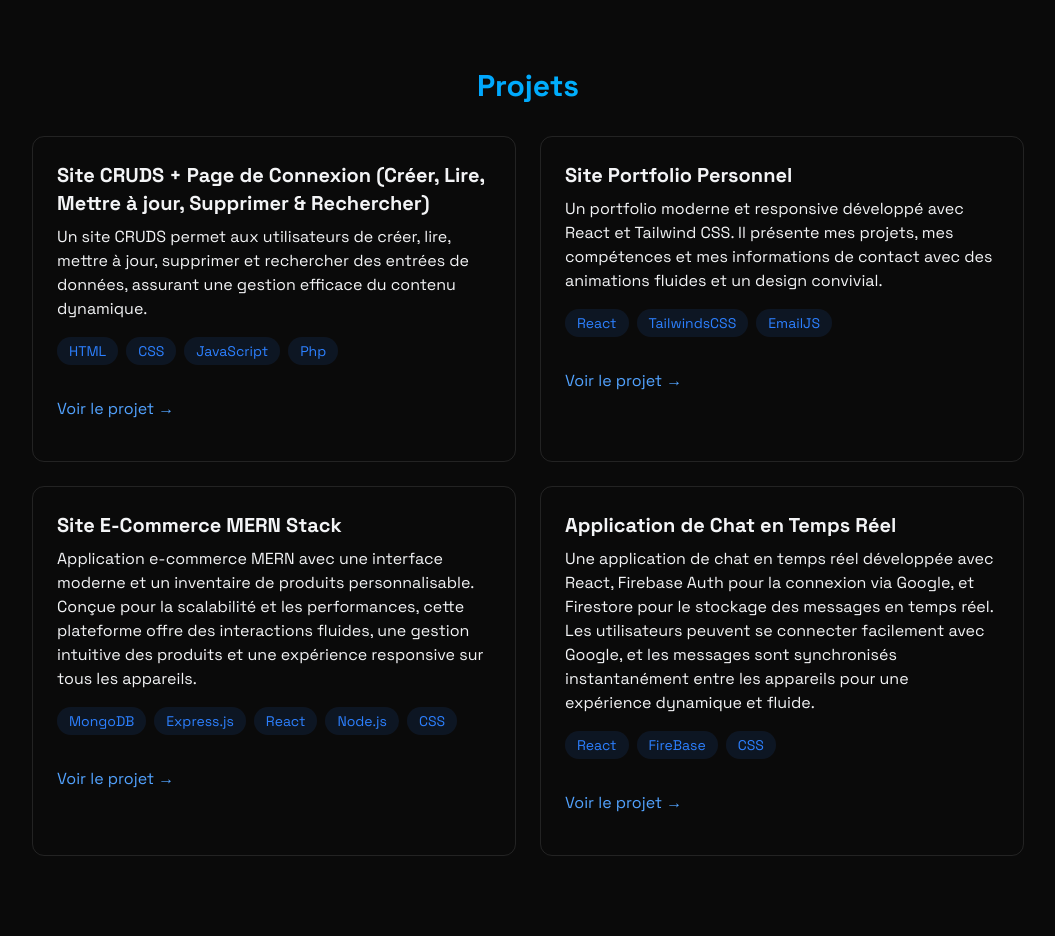
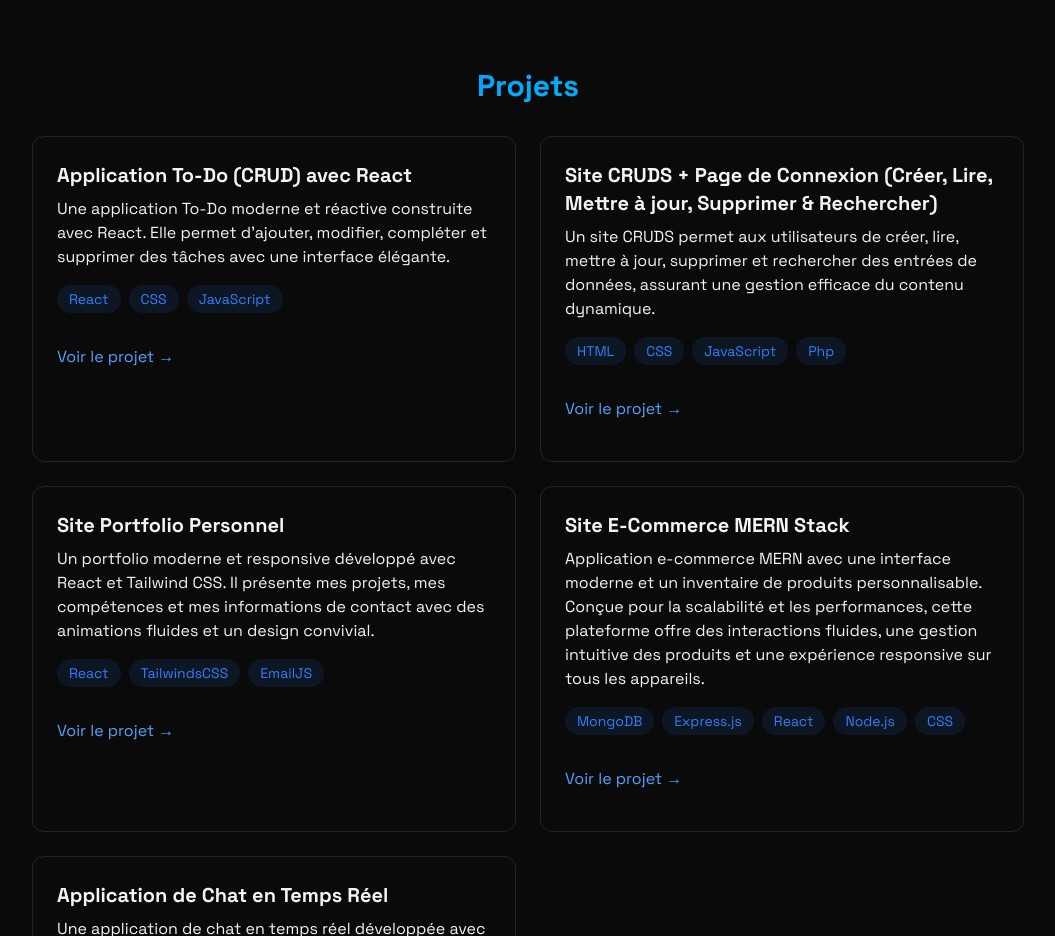
Before and after one commit to Mmouadh/Portfolio, a React (Vite) app: page / in a window 1280 px wide. Shown: the part 2260-3196 px from the top of the page, without its empty margins (112-1167 px from the left). Built offline with nearby package versions, Linux system fonts and the light colour scheme; no server answers.

Commit message:
updates added to do app

```diff
--- a/src/components/section/Project.jsx
+++ b/src/components/section/Project.jsx
@@ -7,6 +7,12 @@ export const Projects = () => {
   const [showPopup, setShowPopup] = useState(false);
 
   const projects = [
+    {
+      title: t("projects.todo.title"),
+      description: t("projects.todo.description"),
+      tech: ["React", "CSS", "JavaScript"],
+      link: "https://mmouadh.github.io/todoapp/",
+    },
     {
       title: t("projects.crud.title"),
       description: t("projects.crud.description"),
@@ -83,16 +89,14 @@ export const Projects = () => {
           </div>
         </div>
 
-        {/* Popup Modal for Portfolio */}
+        {/* Full-Screen Popup Modal for Portfolio */}
         {showPopup && (
-          <div className="fixed inset-0 bg-black/50 flex items-center justify-center z-50">
-            <div className="bg-white text-black p-6 rounded-xl shadow-xl text-center max-w-sm w-full -translate-y-80 custom-slide-up">
-              <p className="text-lg font-medium mb-4">
-                {t("projects.portfolioPopup")}
-              </p>
+  <div className="fixed inset-0 z-50 bg-black/50 flex items-center justify-center overflow-hidden">
+    <div className="relative w-full max-w-4xl mx-4 bg-white p-8 rounded-xl shadow-xl text-center">
+      <p className="text-xl text-blue-500 font-bold mb-6">{t("projects.portfolioPopup")}</p>
       <button
         onClick={() => setShowPopup(false)}
-                className="bg-blue-600 hover:bg-blue-700 text-white px-4 py-2 rounded-md transition"
+        className="bg-blue-600 hover:bg-blue-700 text-white px-6 py-3 rounded-md transition"
       >
         Close
       </button>
@@ -100,13 +104,14 @@ export const Projects = () => {
   </div>
 )}
 
+
         {/* 🔽 Slide-Up Animation Style */}
         <style>
           {`
             @keyframes slideUpFade {
               from {
                 opacity: 0;
-                transform: translateY(40px);
+                transform: translateY(80px);
               }
               to {
                 opacity: 1;
@@ -115,7 +120,7 @@ export const Projects = () => {
             }
 
             .custom-slide-up {
-              animation: slideUpFade 0.4s ease-out;
+              animation: slideUpFade 0.5s ease-out forwards;
             }
           `}
         </style>
--- a/src/index.css
+++ b/src/index.css
@@ -101,6 +101,6 @@ select::placeholder {
   }
 
   .animate-loading-bar {
-    animation: loading 0.8s ease infinite;
+    animation: loading 1.1s ease infinite;
   }
 }
--- a/src/locales/en.json
+++ b/src/locales/en.json
@@ -43,6 +43,11 @@
   "projects": {
     "title": "Featured Projects",
     "viewLink": "View Project →",
+
+  "todo": {
+    "title": "To-Do App (CRUD) with React",
+    "description": "A modern and responsive To-Do app built with React. Features include adding, editing, completing, and deleting tasks with a stylish user interface."
+  },
 
     "crud": {
       "title": "CRUDS Website + Login (Create, Read, Update, Delete & Search)",
--- a/src/locales/fr.json
+++ b/src/locales/fr.json
@@ -40,6 +40,11 @@
   "projects": {
     "title": "Projets",
     "viewLink": "Voir le projet →",
+
+     "todo": {
+    "title": "Application To-Do (CRUD) avec React",
+    "description": "Une application To-Do moderne et réactive construite avec React. Elle permet d'ajouter, modifier, compléter et supprimer des tâches avec une interface élégante."
+  },
 
     "portfolioPopup": "Tu es déjà sur le portfolio 👀",
 
```
Also changed, not shown: src/components/section/Services.jsx (line endings or trailing spaces). Lines whose indentation alone changed are shown as unchanged.
